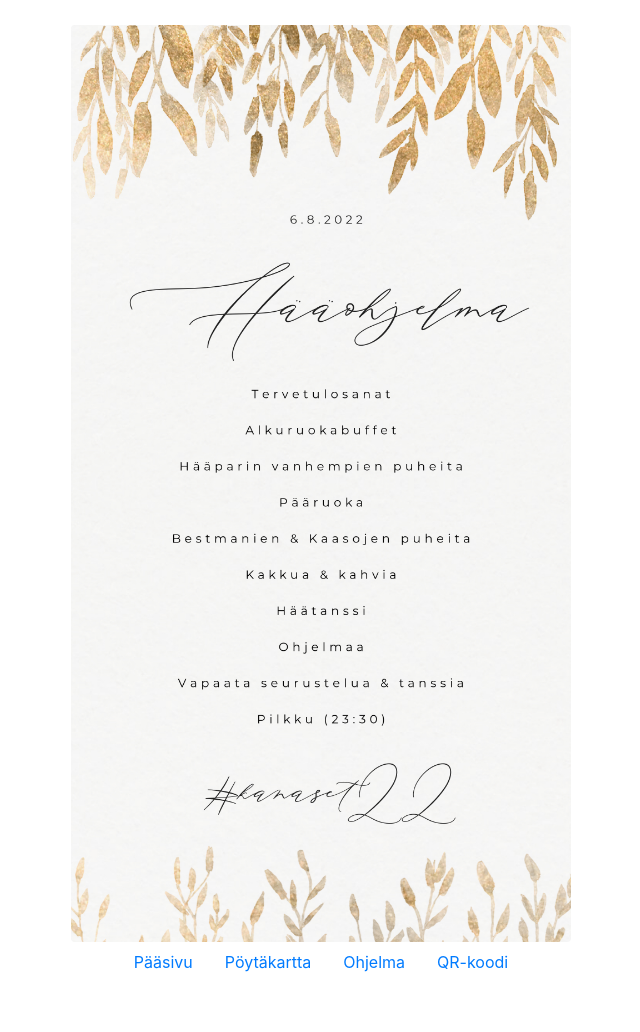
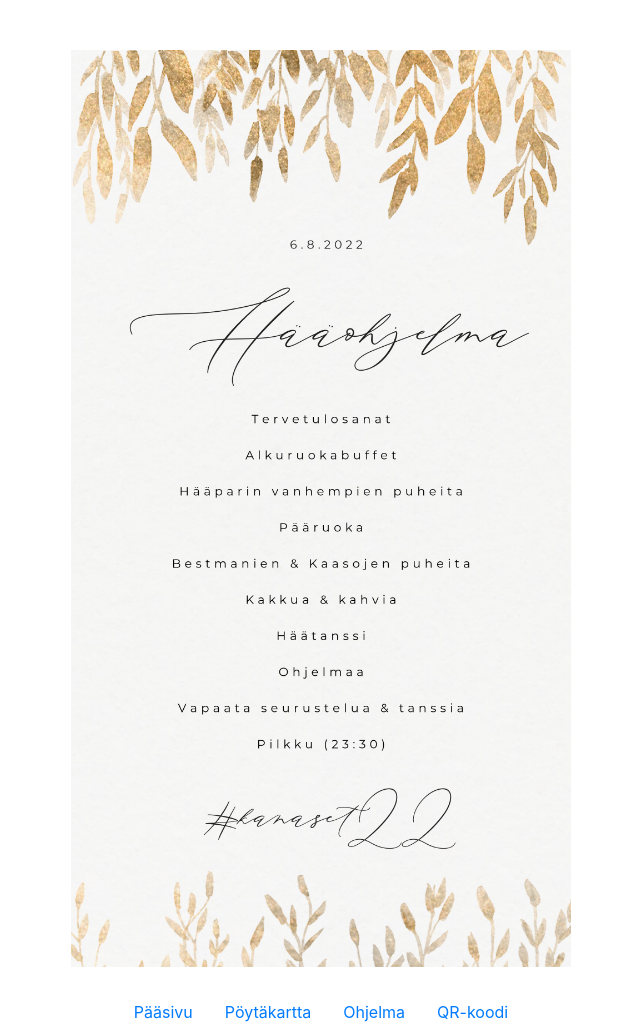
Before and after one commit to lkananen/weddingsite, a FastAPI app: page / in a window 1280 px wide. Shown: the whole page, without its empty margins (319-959 px from the left). Before the commit the page ends 972 px from the top, so only its background shows below. Run offline with FastAPI, Linux system fonts and the light colour scheme.

Commit message:
Paddings added to imgs-

```diff
--- a/source/app/templates/index.html
+++ b/source/app/templates/index.html
@@ -5,7 +5,7 @@
 </head>
 <body>
     <div class="text-center" style="padding-top:25px;">
-        <img src="/static/wedding.jpg" class="rounded" alt="program" style="max-width: 500; width: 80%;">
+        <img src="/static/wedding.jpg" class="rounded" alt="program" style="max-width: 500; width: 80%; padding-top: 25px; padding-bottom: 25px;">
     </div>
 
     <ul class="nav justify-content-center">
--- a/source/app/templates/program.html
+++ b/source/app/templates/program.html
@@ -3,7 +3,7 @@
     <title>Ohjelma</title>
 </head>
 <body>
-    <div class="text-center" style="padding-top:25px;">
+    <div class="text-center">
         <img src="/static/wedding.png" class="rounded" alt="program">
     </div>
 </body>
```
